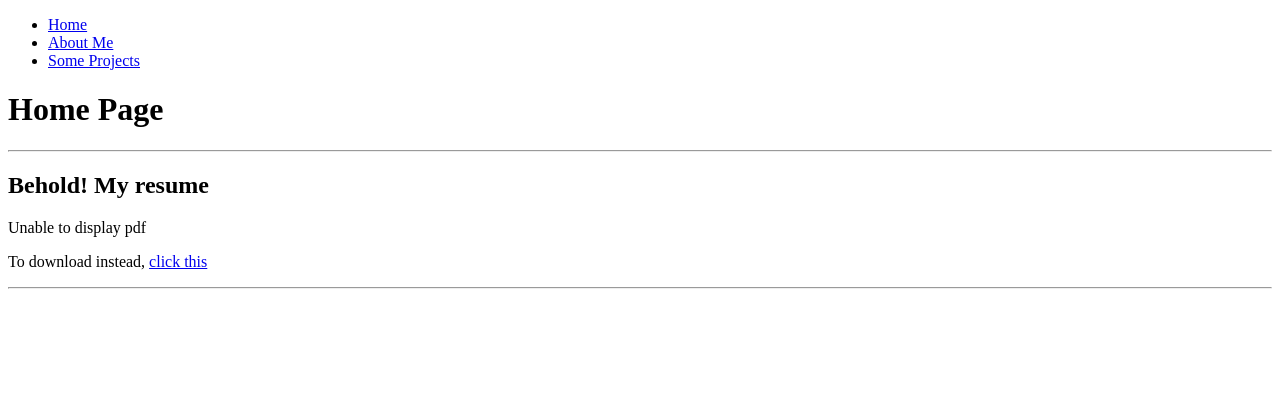
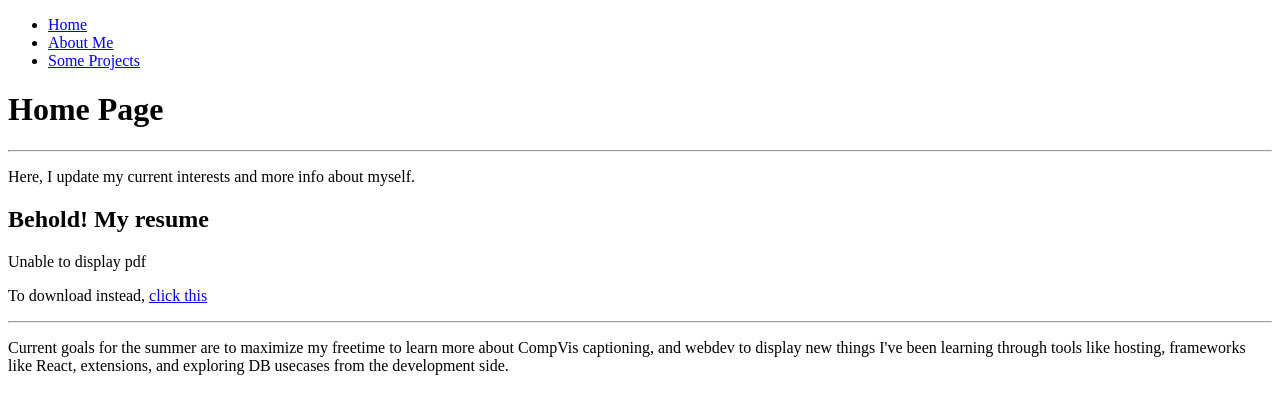
Before and after one commit to TheAustinChan/ac-portfolio, a React (Vite) app: page / in a window 1280 px wide. Shown: the top 414 px of the page. Built offline with nearby package versions, Linux system fonts and the light colour scheme.

Commit message:
Added more about myself

```diff
--- a/index.html
+++ b/index.html
@@ -3,7 +3,7 @@
   <head>
     <meta charset="UTF-8" />
     <meta name="viewport" content="width=device-width, initial-scale=1.0" />
-    <title>My site</title>
+    <title>My site, first created June 25th, 2025</title>
   </head>
   <body>
     <div id="root"></div>
--- a/src/App.jsx
+++ b/src/App.jsx
@@ -27,7 +27,6 @@ In other words, it’s a catch-all route — like a 404 Not Found page.*/
         </Route>
       </Routes>
     </BrowserRouter>
-    <hr/>
     </>
   );
 }
--- a/src/pages/About.jsx
+++ b/src/pages/About.jsx
@@ -1,7 +1,9 @@
 const About = () => {
     return (<><h1>About Me!</h1>
     <hr/>
-    <p>Welcome! I'm a new graduate from OSU, looking forward to creating exciting projects.
+    <p>Welcome! I'm Austin Chan, a new graduate from OSU, looking forward to creating exciting projects.
+        I will be in Atlanta to attend the MS CSE program at Georgia Inst. Tech this coming fall!
+        I look forward to learning and applying more specialized knowledge into system design.
         Although I have my stronger and weaker domains, I consider myself a beginner in all, and passionate for all
         domains of Software.
         For more about my education and my skills, check out the home tab!
--- a/src/pages/Home.jsx
+++ b/src/pages/Home.jsx
@@ -4,11 +4,17 @@ const Home = () => {
   return (<>
   <h1>Home Page</h1>
   <hr/>
+  <p>Here, I update my current interests and more info about myself.</p>
   <h2>Behold! My resume</h2>
     <object data={`${import.meta.env.BASE_URL}/Resume.pdf`} type="application/pdf" width="100%" height="500px">
       <p>Unable to display pdf</p>
     </object>
   <p>To download instead, <a href={`${import.meta.env.BASE_URL}/Resume.pdf`}>click this</a></p>
+  <hr/>
+  <p>Current goals for the summer are to maximize my freetime to learn more about CompVis captioning,
+    and webdev to display new things I've been learning through tools like hosting,
+    frameworks like React, extensions, and exploring DB usecases from the development side.
+  </p>
   </>);
 };
 //note: github pages is static, thus can only work if resume is in same exact directory as the one calling it
```
